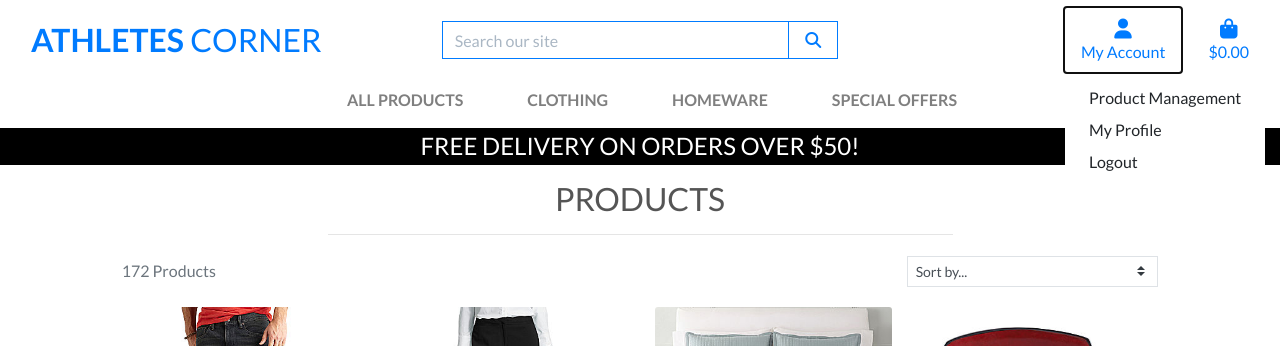
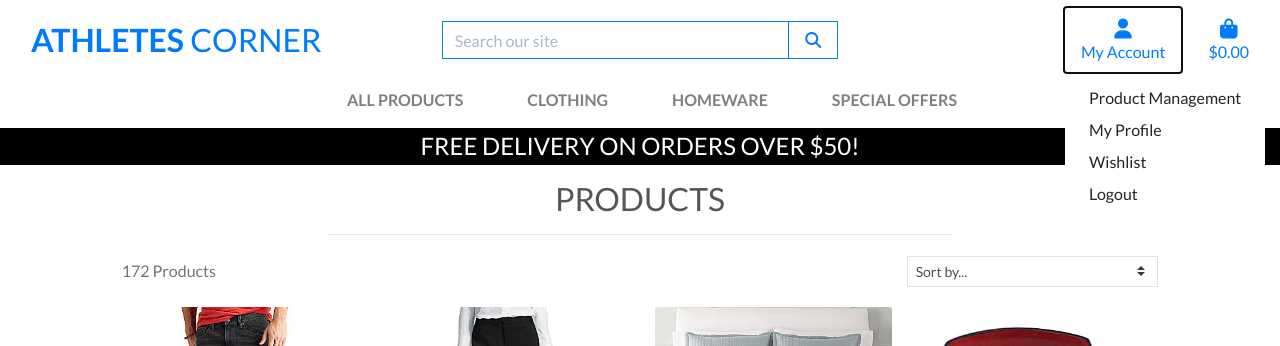
Before and after one commit to UloE-G/Athletes-Corner, a Django app: page /products/ in a window 1280 px wide, after a click on "My Account". Shown: the top 346 px of the page. Run offline with Django 3.2, Linux system fonts and the light colour scheme; the visitor is signed in with stand-in values (Sample User, id 1); data comes from the database, SQL or seed files in the repository; some libraries are stand-ins or nearby versions.

Commit message:
Added wishlist to my account button

```diff
--- a/templates/base.html
+++ b/templates/base.html
@@ -82,6 +82,7 @@
                                     <a href="{% url 'add_product' %}" class="dropdown-item">Product Management</a>
                                 {% endif %}
                                 <a href="{% url 'profile' %}" class="dropdown-item">My Profile</a>
+                                <a href="#" class="dropdown-item">Wishlist</a>
                                 <a href="{% url 'account_logout' %}" class="dropdown-item">Logout</a>
                             {% else %}
                                 <a href="{% url 'account_signup' %}" class="dropdown-item">Register</a>
```
